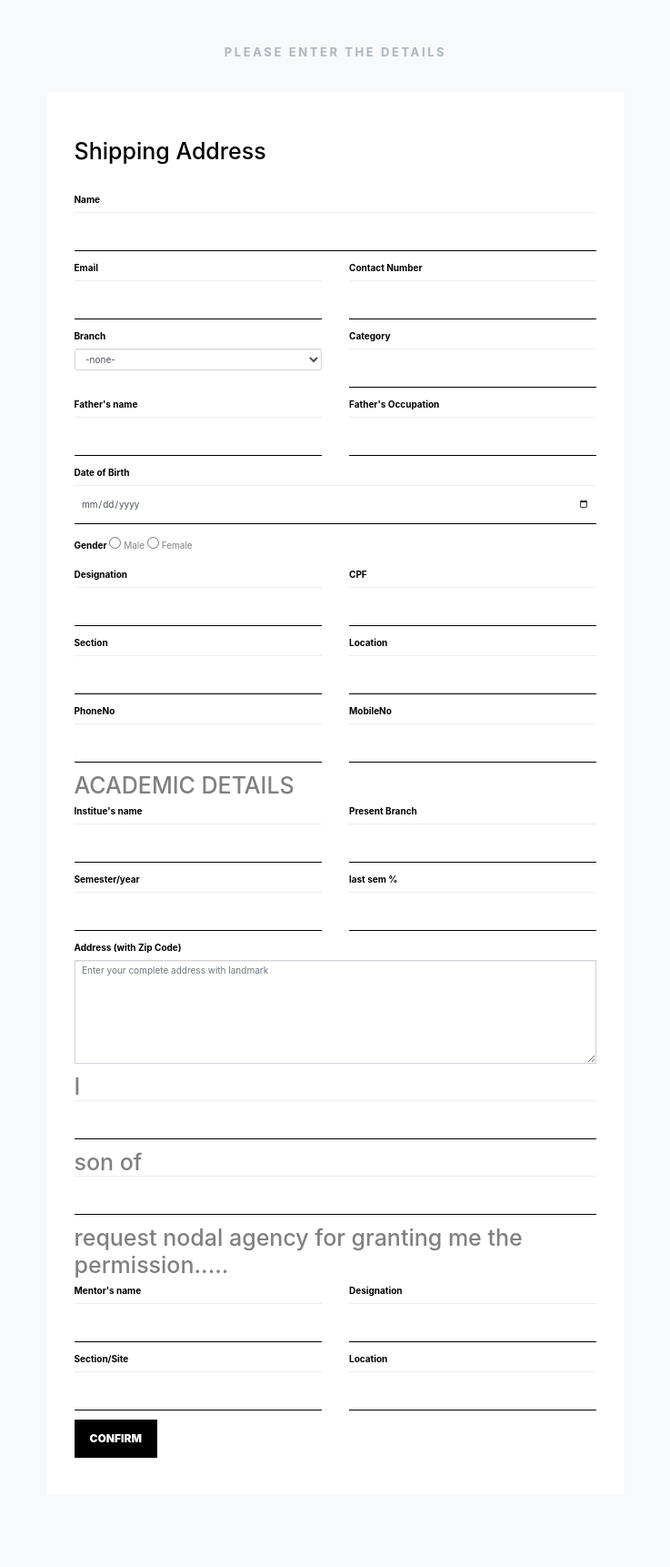
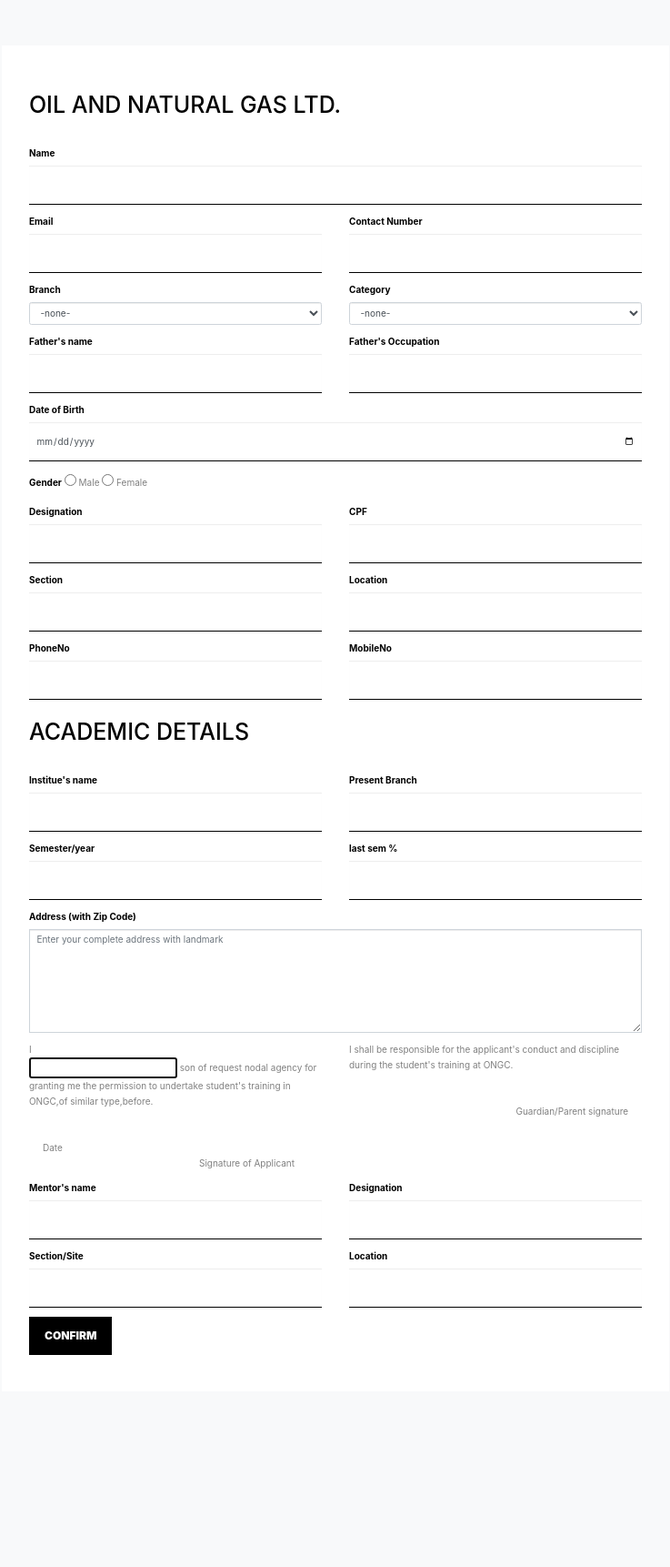
Before and after one commit to parth96/intern, a Django app: page /polls/ in a window 1280 px wide. Shown: the whole page at 91% size, without its empty margins (271-1008 px from the left). After the commit the page ends 1489 px from the top, so only its background shows below. Run offline with Django 3.2, Linux system fonts and the light colour scheme; some libraries are stand-ins or nearby versions; some web fonts are replaced.

Commit message:
still undone

```diff
--- a/applicationform/views.py
+++ b/applicationform/views.py
@@ -13,6 +13,11 @@
     'Environment Science':15,'Mass Communication':16,'Micro - Biology':17,'Logistics':18,'MCA':19}
     return render(request, 'buy.html', {'dictionary': branch})
 
+def index(request):
+    category = {'GEN':1,'OBC':2,'SC':3,'ST':4,'Others':5,}
+    return render(request, 'buy.html', {'dictionary1': category})
+
+
 
 def exam(request):
     return HttpResponse("hello world")
--- a/templates/buy.html
+++ b/templates/buy.html
@@ -145,16 +145,19 @@
         border: none;
         border-bottom: 1px solid #000000;
     }
+
     input[type=email] {
         background: transparent;
         border: none;
         border-bottom: 1px solid #000000;
     }
+
     input[type=number] {
         background: transparent;
         border: none;
         border-bottom: 1px solid #000000;
     }
+
     input[type=date] {
         background: transparent;
         border: none;
@@ -162,13 +165,13 @@
     }
 </style>
 <div class="site-section bg-light " id="contact-section">
-    <div class="container">
-        <div class="row mb-5">
-            <div class="col-12 text-center">
-                <h3 class="section-sub-title">Please Enter the Details</h3>
+    {#    <div class="container">#}
+    {#        <div class="row mb-5">#}
+    {#            <div class="col-12 text-center">#}
+    {#                <h3 class="section-sub-title"></h3>#}
     {#                <h2 class="section-title mb-3">Get In Touch</h2>#}
-            </div>
-        </div>
+    {#            </div>#}
+    {#        </div>#}
     <div class="row justify-content-center">
         <div class="col-md-7 mb-5">
 
@@ -176,7 +179,7 @@
             <form action="" method="post" class="p-5 bg-white">
                 {% csrf_token %}
 
-                    <h2 class="h1 text-black mb-5">Shipping Address</h2>
+                <h2 class="h1 text-black mb-lg-5">OIL AND NATURAL GAS LTD.</h2>
 
                 <div class="row form-group">
                     <div class="col-md-12">
@@ -211,18 +214,24 @@
                     </div>
                     <div class="col-md-6">
                         <label class="text-black" for="Category">Category</label>
-                            <input type="text" id="category" name="number" class="form-control rounded-0">
+                        <!--<input type="text" id="country" name="country" class="form-control rounded-0" required>-->
+                        <select name="country" class="form-control rounded-10" id="country" required>
+                            <option value="India" selected>-none-</option>
+                            {% for i in dictionary1 %}
+                                <option value="{{ i }}">{{ i }} </option>
+                            {% endfor %}
+                        </select>
                     </div>
                 </div>
                 <div class="row form-group">
                     <div class="col-md-6 mb-3 mb-md-0">
                         <label class="text-black" for="fathername">Father's name</label>
-                            <input type="text" id="fatname" name="state" class="form-control rounded-0" required>
+                        <input type="text" id="fatname" name="" class="form-control rounded-0" required>
                     </div>
 
                     <div class="col-md-6">
                         <label class="text-black" for="fatoccu">Father's Occupation</label>
-                            <input type="text" id="fatoccu" name="city" class="form-control rounded-0" required>
+                        <input type="text" id="fatoccu" name="" class="form-control rounded-0" required>
                     </div>
                 </div>
 
@@ -242,18 +251,18 @@
                 <div class="row form-group">
                     <div class="col-md-6 mb-3 mb-md-0">
                         <label class="text-black" for="fathername">Designation</label>
-                            <input type="text" id="fatname" name="state" class="form-control rounded-0" required>
+                        <input type="text" id="fatname" name="" class="form-control rounded-0" required>
                     </div>
 
                     <div class="col-md-6">
                         <label class="text-black" for="fatoccu">CPF</label>
-                            <input type="number" id="fatoccu" name="city" class="form-control rounded-0" required>
+                        <input type="number" id="fatoccu" name="" class="form-control rounded-0" required>
                     </div>
                 </div>
                 <div class="row form-group">
                     <div class="col-md-6 mb-3 mb-md-0">
                         <label class="text-black" for="fathername">Section</label>
-                            <input type="text" id="fatname" name="state" class="form-control rounded-0" required>
+                        <input type="text" id="fatname" name="" class="form-control rounded-0" required>
                     </div>
 
                     <div class="col-md-6">
@@ -264,35 +273,36 @@
                 <div class="row form-group">
                     <div class="col-md-6 mb-3 mb-md-0">
                         <label class="text-black" for="fathername">PhoneNo</label>
-                            <input type="number" id="fatname" name="state" class="form-control rounded-0" required>
+                        <input type="number" id="fatname" name="" class="form-control rounded-0" required>
                     </div>
 
                     <div class="col-md-6">
                         <label class="text-black" for="fatoccu">MobileNo</label>
-                            <input type="number" id="fatoccu" name="city" class="form-control rounded-0" required>
+                        <input type="number" id="fatoccu" name="" class="form-control rounded-0" required>
                     </div>
                 </div>
-                    <h1>ACADEMIC DETAILS</h1>
+                <h1 class="h1 text-black mb-lg-5">ACADEMIC DETAILS</h1>
+
                 <div class="row form-group">
                     <div class="col-md-6 mb-3 mb-md-0">
                         <label class="text-black" for="fathername">Institue's name</label>
-                            <input type="text" id="fatname" name="state" class="form-control rounded-0" required>
+                        <input type="text" id="fatname" name="" class="form-control rounded-0" required>
                     </div>
 
                     <div class="col-md-6">
                         <label class="text-black" for="fatoccu">Present Branch</label>
-                            <input type="text" id="fatoccu" name="city" class="form-control rounded-0" required>
+                        <input type="text" id="fatoccu" name="" class="form-control rounded-0" required>
                     </div>
                 </div>
                 <div class="row form-group">
                     <div class="col-md-6 mb-3 mb-md-0">
                         <label class="text-black" for="fathername">Semester/year</label>
-                            <input type="number" id="fatname" name="state" class="form-control rounded-0" required>
+                        <input type="number" id="fatname" name="" class="form-control rounded-0" required>
                     </div>
 
                     <div class="col-md-6">
                         <label class="text-black" for="fatoccu">last sem %</label>
-                            <input type="number" id="fatoccu" name="city" class="form-control rounded-0" required>
+                        <input type="number" id="fatoccu" name="" class="form-control rounded-0" required>
                     </div>
                 </div>
                 <div class="row form-group">
@@ -303,20 +313,50 @@
                                   placeholder="Enter your complete address with landmark" required></textarea>
                     </div>
                 </div>
-                    <h1>I
                 <div class="row form-group">
-                            <div class="col-md-12">
-                                <input type="text" id="fname" name="name" class="form-control rounded-0" required>
+                    <div class="col-md-6 mb-3 mb-md-0">
+                        <div>I
+                            <div class="input-append">
+                                <input value="" autofocus="autofocus"/>
+                                <span class="unit"></span>
+
+                                son of
+                                {#                        <div class="row form-group">#}
+                                {#                            <div class="">#}
+                                {#                                <input type="text" id="fname" name="name" class="form-control " required>#}
+                                {#                                #}
+                                {#                            </div>#}
+                                {#                        </div>#}
+
+                                {#                        <div class="row form-group">#}
+                                {#                            <div class="">#}
+                                {#                                <input type="text" id="fname" name="name" class="form-control" required>#}
+                                {#                            </div>#}
+                                {#                        </div>#}
+                                request nodal agency for granting me the permission to undertake student's training in
+                                ONGC,of
+                                similar type,before.<br><br><br>
+                                <div class="container">
+                                    <div class="rounded-bottom" align="left">Date</div>
+                                    <div class="container">
+                                        <div class="rounded-bottom" align="right">Signature of Applicant</div>
                                     </div>
                                 </div>
-                        son of
-                        <div class="row form-group">
-                            <div class="col-md-12">
-                                <input type="text" id="fname" name="name" class="form-control rounded-0" required>
                             </div>
                         </div>
-                        request nodal agency for granting me the permission.....
-                    </h1>
+                    </div>
+                    <div class="col-md-6 mb-3 mb-md-0">
+                        <div>I shall be responsible for the applicant's conduct and discipline during the student's
+                            training at ONGC.
+
+                        </div>
+
+                        <div class="container">
+                            <div class="rounded-bottom" align="right"><br><br>Guardian/Parent signature</div>
+                        </div>
+                    </div>
+
+                </div>
                 <div class="row form-group">
                     <div class="col-md-6 mb-3 mb-md-0">
                         <label class="text-black" for="fathername">Mentor's name</label>
```
Lines whose indentation alone changed are shown as unchanged.
